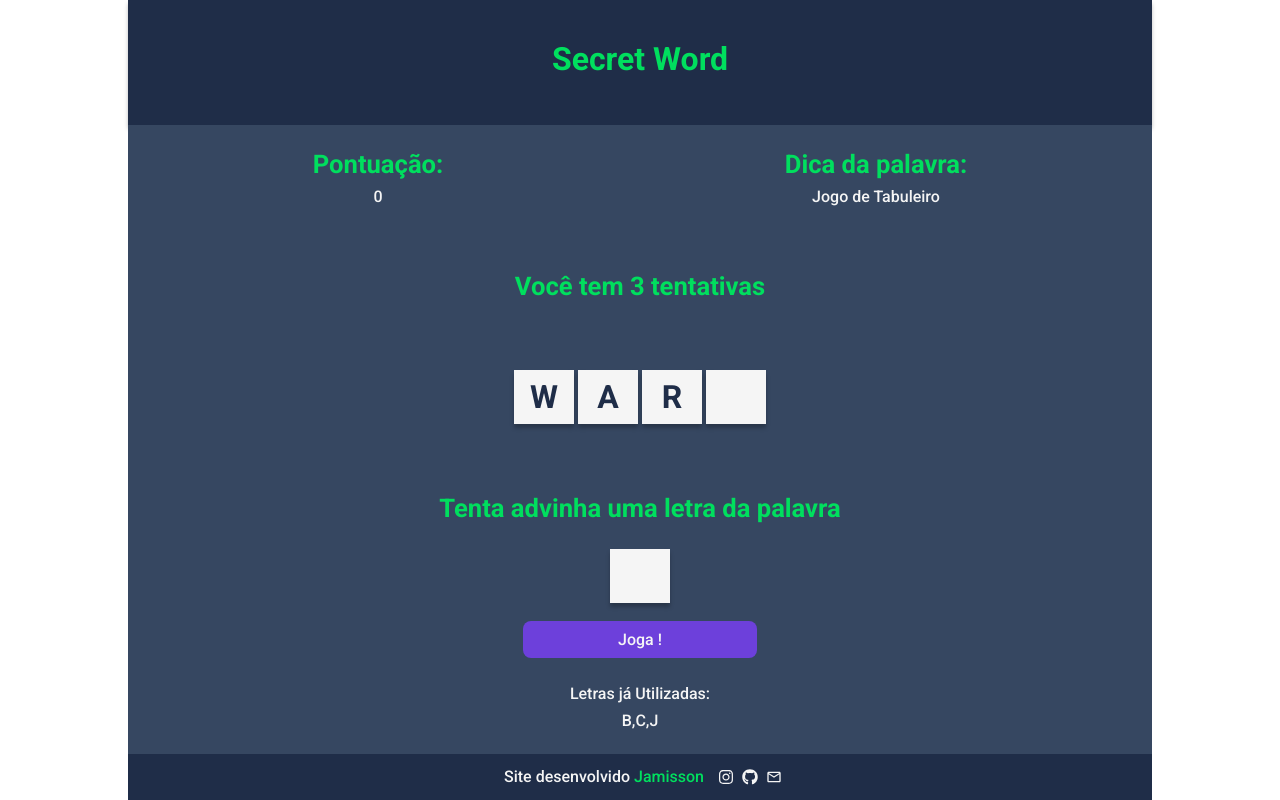
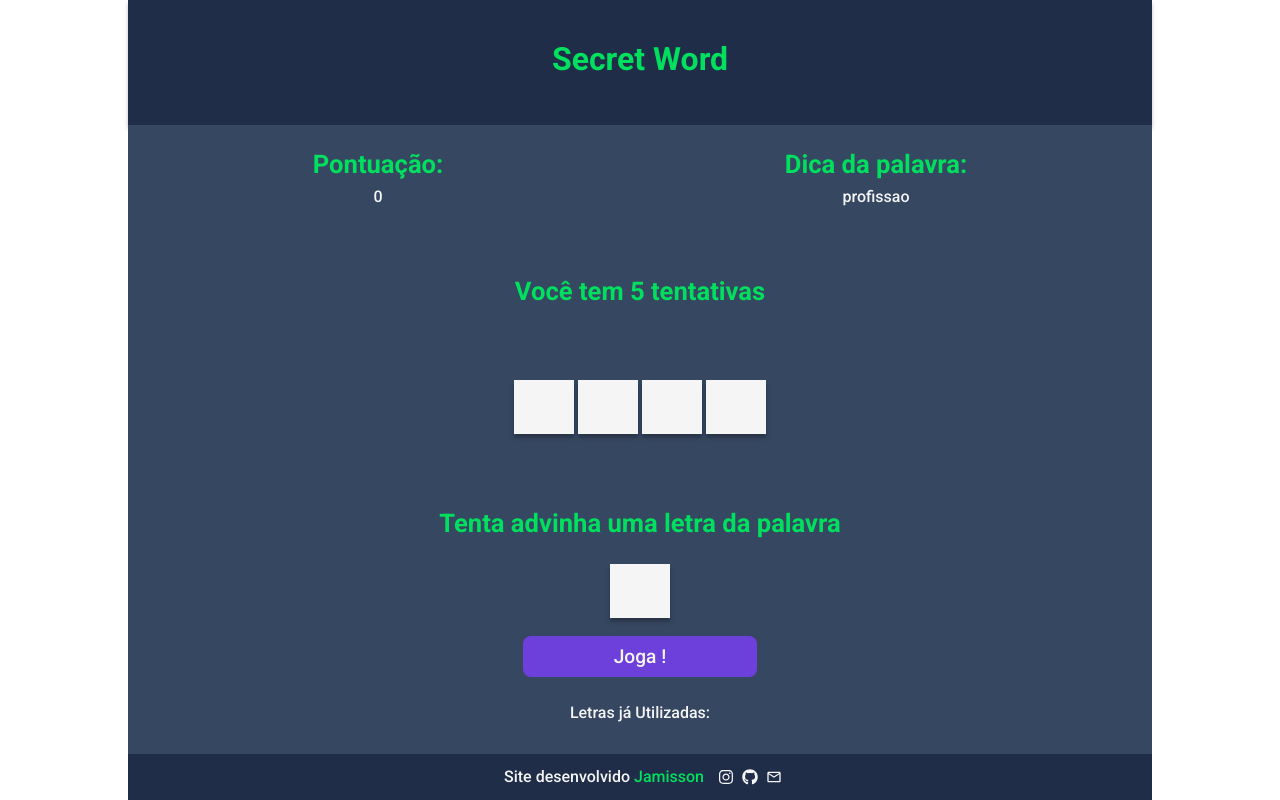
Before and after one commit to JamissonRamos/secret_word, a React (Vite) app: page / in a window 1280 px wide. Both pictures are taken after a click on the button "Começar o Jogo". Built offline with nearby package versions, Linux system fonts and the light colour scheme.

Commit message:
Atualizando todos os arquivos, App finalizado seguindo o curso

```diff
--- a/src/App.jsx
+++ b/src/App.jsx
@@ -3,7 +3,7 @@
 import './App.css'
 
 //Hocks
-import { useState  } from 'react' //useCallback, useEffect
+import { useEffect, useState, useCallback } from 'react' //useCallback, useEffect
 
 //Components
 import Footer from './components/footer/Footer'
@@ -13,6 +13,7 @@ import Gamer from './components/content/gamer/Gamer'
 import GamerOver from './components/content/gamer_over/GamerOver'
 import {wordList} from "./data/data"
 
+const guessesQtd = 5
 
 const stage = [
 
@@ -28,11 +29,23 @@ function App() {
   const [pickeWord, setPickeWord] = useState("")
   const [pickeCategory, setPickeCategory] = useState("")
   const [pickeLetters, setPickeLetters] = useState([])
+  const [guessesLetters, setGuessesLetters] = useState([]) //letras acertadas
+  const [worongLetters, setWorongLetters] = useState([]) //Letras Erradas
+  const [guesses, setGuesses] = useState(guessesQtd) //Total de chances
+  const [score, setScore] = useState(0) //Total de pontos
+
+
+
 
 
 //Funções da aplicação
 
-const pickeWordAndCategory = () => {
+const pickeWordAndCategory = useCallback(() => {
+//Coloca toda a condição dentro de um loop, verificar se a palvra que pegou está dentro de um array que vai armazena plavras ja selecionada
+// e não deixa coloca novamente
+// coloca no array de palavras ja usada, somente palavras acertada, para que possa mostra no final as palvras acertadas;
+
+
 
   const categories = Object.keys(words)
 
@@ -49,11 +62,14 @@ const pickeWordAndCategory = () => {
   //Pegar uma palavra da cetegoria
   const word = words[categoy][Math.floor(Math.random() * words[categoy].length)]
 
+
   return {novaCategory, word}
-}
+},[words])
 
 //Iniciando o Gamer, Estdo inicial da aplicação
-const startGamer = () => {
+const startGamer = useCallback(() => {
+
+  clearLettersState()
 
   //Pegar uma categoria e uma palavra da cetgoria selecionada
   const {novaCategory, word} = pickeWordAndCategory()
@@ -62,35 +78,104 @@ const startGamer = () => {
   let wordLetters = word.split("")
   //Passando todas as letras para minusculas
 
-  console.log(wordLetters)
+  // console.log(wordLetters)
   wordLetters = wordLetters.map((l) => l.toLowerCase())
-
-  console.log(novaCategory, word)
-  console.log(wordLetters)
 
   setPickeWord(word)
   setPickeCategory(novaCategory)
   setPickeLetters(wordLetters)
 
+  setGameStage(stage[1].name)
 
-console.log(pickeCategory)
+},[pickeWordAndCategory])
 
-console.log(pickeLetters)
+//Processando  as letras na aplicação
+const verifyLatter = (letter) => {
+
+  console.log(letter)
+  const normalizedLetter = letter.toLowerCase()
+
+  //Verificando se a letra ja foi digitada
+  if (guessesLetters.includes(normalizedLetter) || worongLetters.includes(normalizedLetter)) return;
+
+  if (pickeLetters.includes(normalizedLetter)) {
+    setGuessesLetters((actualGuessesLetters) => [
+      ...actualGuessesLetters,
+      normalizedLetter
+    ])
+  }else{
+    setWorongLetters((actualWorongLetters) => [
+      ...actualWorongLetters,
+      normalizedLetter
+    ])
+    setGuesses((actualGuesses) => actualGuesses - 1)
+    //Retirar a palvra que não foi acertada, a plvra vai ser coloca no array dentro da função de gerar palavra
+    //Chegando nesse ponto o array vai esta
+  }
+
+    //setGameStage(stage[2].name)
+}
+
+const clearLettersState = () => {
+  setPickeLetters ([]);
+  setGuessesLetters ([]);
+  setWorongLetters ([]);
+
+}
+//Monitorar states resetar o jogo
+useEffect(() => {
+
+  if (guesses <= 0)
+  {
+    //Limpar os states
+    clearLettersState()
+
+    setGameStage(stage[2].name) // Pagina final, fim do jogo
+  }
+
+},[guesses])
+
+//Monitorar quando a palavra for acertada
+useEffect(() => {
+
+    // Remover espaços em branco de cada palavra
+    const cleanedString = pickeLetters.map(word => word.replace(/\s/g, '')).join('');
+
+    //Vai conter todas as letras da palavra, retirando letras que esteja duplicadas
+    const uniqueLetters = [... new Set(cleanedString)]
+    console.log(uniqueLetters)
+    console.log(guessesLetters)
+
+    if( guessesLetters.length === uniqueLetters.length && guessesLetters.length >= 1){
+        console.log("Entrou")
+      //aumentando a pontuação do usuário
+      setScore((actualScore) =>( actualScore += 100))
+
+      //Limpar os Stets
+      // clearLettersState()
+
+      //Resetar o jogo
+      startGamer()
+
+    }
+
+  // guessesLetters => array que recebe todas as letras, mais não duplica letras
+
+},[guessesLetters, pickeLetters, startGamer])
+
 
 console.log(pickeWord)
+// console.log(pickeCategory)
+// console.log(pickeLetters)
+// console.log(guessesLetters)
+// console.log(worongLetters)
 
-  setGameStage(stage[1].name)
-
-}
-
-//Processando  as letras na aplicação
-const verifyLatter = () => {
-
-    setGameStage(stage[2].name)
-}
 
 //Reiniciando o jogo
 const retry = () => {
+
+  setScore(0)
+  setGuesses(guessesQtd)
 
   setGameStage(stage[0].name)
 }
@@ -104,8 +189,10 @@ const retry = () => {
       <Header />
 
       {gameStage === "start" &&  <StartScreen startGamer={startGamer} />}
-      {gameStage === "game" &&  <Gamer verifyLatter={verifyLatter} />}
-      {gameStage === "end" &&  <GamerOver retry={retry} />}
+
+      {gameStage === "game" &&  <Gamer verifyLatter={verifyLatter} pickeWord={pickeWord} pickeCategory={pickeCategory} pickeLetters={pickeLetters} guessesLetters={guessesLetters} worongLetters={worongLetters} guesses={guesses} score={score} />}
+
+      {gameStage === "end" &&  <GamerOver retry={retry} score={score} />}
 
       <Footer />
 
--- a/src/components/button/button/ButtonPrimary.jsx
+++ b/src/components/button/button/ButtonPrimary.jsx
@@ -5,7 +5,7 @@ const ButtonPrimary = ({name, value, onclick}) => {
 
     return (
         <>
-            <button className={styles.button} name={name} onClick={onclick}> { value }  </button>
+            <button className={styles.button} name={name} onClick={onclick}> <span>{ value }</span>  </button>
         </>
     )
 }
--- a/src/components/button/button/ButtonPrimary.module.css
+++ b/src/components/button/button/ButtonPrimary.module.css
@@ -23,3 +23,8 @@
 {
     background-color: var(--roxo_810);
 }
+
+.button span
+{
+    font-size: 1.2em;
+}
--- a/src/components/content/gamer/Gamer.jsx
+++ b/src/components/content/gamer/Gamer.jsx
@@ -2,8 +2,27 @@
 import ButtonPrimary from "../../button/button/ButtonPrimary"
 import styles from "./Gamer.module.css"
 import Title from "../../titles/title2/Title"
+import { useState, useRef } from "react"
 
-const Gamer = ({verifyLatter}) => {
+//pickeWord
+const Gamer = ({verifyLatter, pickeCategory, pickeLetters, guessesLetters, worongLetters, guesses, score}) => {
+
+  const [letter, setLetter] = useState("")
+  const lettersInputRef  =  useRef(null)
+
+  const handleSubmit = (e) => {
+
+    e.preventDefault();
+
+    verifyLatter(letter)
+
+    setLetter("")
+    lettersInputRef.current.focus()
+
+    console.log(letter);
+
+  }
+
 
   return (
 
@@ -16,7 +35,7 @@ const Gamer = ({verifyLatter}) => {
 
           <Title text="Pontuação:" />
 
-          <span>0</span>
+          <span> {score} </span>
 
         </div>
 
@@ -24,20 +43,30 @@ const Gamer = ({verifyLatter}) => {
 
           <Title text="Dica da palavra:" />
 
-          <span>Jogo de Tabuleiro</span>
+          <span> {pickeCategory} </span>
 
         </div>
 
       </div>
 
       <div>
-        <Title text="Você tem 3 tentativas" />
+        {
+          guesses <= 1 ? (<Title text={`Você tem ${guesses}  tentativas`} />) : (<Title text={`Você tem ${guesses}  tentativas` } />)
+        }
+
       </div>
       <div className={styles.wordContainer}>
-        <span className={styles.letter}>W</span>
-        <span className={styles.letter}>A</span>
-        <span className={styles.letter}>R</span>
-        <span className={styles.blankSquare}></span>
+
+        {
+          pickeLetters.map((l, i) => (
+
+            guessesLetters.includes(l) ? (<span key={i} className={styles.letter}> {l} </span>) : (<span key={i} className={styles.blankSquare}></span>)
+
+          ))
+        }
+
+
+
 
       </div>
 
@@ -47,12 +76,13 @@ const Gamer = ({verifyLatter}) => {
           <Title text="Tenta advinha uma letra da palavra"/>
         </div>
 
-        <form className={styles.formLetters}>
+        <form onSubmit={handleSubmit} className={styles.formLetters}>
 
-            <input className={styles.letter} type="text" name="letter" maxLength={1} required />
+            <input className={styles.letter} type="text" name="letter" maxLength={1} required onChange={(e) => { setLetter(e.target.value)}} ref={lettersInputRef} value={letter}/>
 
             <div className={styles.box_button}>
-              <ButtonPrimary name="btnInstalJogo" value="Joga !" onclick={verifyLatter} />
+
+              <ButtonPrimary name="btnInstalJogo" value="Joga !" />
             </div>
 
         </form>
@@ -62,9 +92,15 @@ const Gamer = ({verifyLatter}) => {
           <p>Letras já Utilizadas:</p>
 
           <div>
-            <span>B,</span>
-            <span>C,</span>
-            <span>J</span>
+
+            {
+              worongLetters.map((l, i) => (
+
+                <span key={i}> {l}, </span>
+
+              ))
+            }
+
           </div>
 
         </div>
--- a/src/components/content/gamer/Gamer.module.css
+++ b/src/components/content/gamer/Gamer.module.css
@@ -77,6 +77,10 @@
 
 }
 
+/* .blankSquare
+{
+    background-color: black;
+} */
 .letterContainer
 {
     /* border: 1px solid red; */
--- a/src/components/content/gamer_over/GamerOver.jsx
+++ b/src/components/content/gamer_over/GamerOver.jsx
@@ -1,12 +1,22 @@
 
 import ButtonPrimary from "../../button/button/ButtonPrimary"
+import Title from "../../titles/title2/Title"
 import styles from "./GamerOver.module.css"
 
-const GamerOver = ({retry}) => {
+const GamerOver = ({retry, score}) => {
   return (
     <div className={styles.content} >
 
-      Pag Gamer Over
+      <dir className={styles.content_tex}>
+          <div>
+            <Title text="Fim do Jogo" />
+          </div>
+
+          <div className={styles.score} >
+              <Title text="Sua pontuação foi:" />
+              <span> {score} </span>
+          </div>
+      </dir>
 
       <div className={styles.box_button}>
         <ButtonPrimary name="btnInstalJogo" value="Reiniciar Jogo" onclick={retry}/>
--- a/src/components/content/gamer_over/GamerOver.module.css
+++ b/src/components/content/gamer_over/GamerOver.module.css
@@ -2,11 +2,11 @@
 {
     /* border: 1px solid red; */
 
-    width: 315px;
-    height: 335px;
+    width: 515px;
+    height: 435px;
 
     position: absolute;
-    left: calc(50% - 315px/2 - 0.5px);
+    left: calc(50% - 515px/2 - 0.5px);
     top: 93px;
 
     display: flex;
@@ -21,3 +21,40 @@
     box-shadow: var(--box_600);
 
 }
+
+.content_tex
+{
+    /* border: 1px solid red; */
+    width: 100%;
+
+    display: flex;
+    flex-direction: column;
+    align-items: center;
+    justify-content: center;
+    gap: 30px;
+
+    padding: 1em 0;
+}
+
+.score
+{
+    display: flex;
+    flex-direction: column;
+    gap: 14px;
+}
+
+.score span
+{
+    font-size: 1.5em;
+    font-weight: bold;
+}
+
+.box_button
+{
+    /* border: 1px solid red; */
+
+    width: 60%;
+    height: 42px;
+
+
+}
--- a/src/components/content/start_screen/StartScreen.module.css
+++ b/src/components/content/start_screen/StartScreen.module.css
@@ -4,11 +4,11 @@
 {
     /* border: 1px solid red; */
 
-    width: 315px;
-    height: 335px;
+    width: 515px;
+    height: 435px;
 
     position: absolute;
-    left: calc(50% - 315px/2 - 0.5px);
+    left: calc(50% - 515px/2 - 0.5px);
     top: 93px;
 
     display: flex;
```
Also changed, not shown: 1 other file (tests, documents, lock files or other folders).
